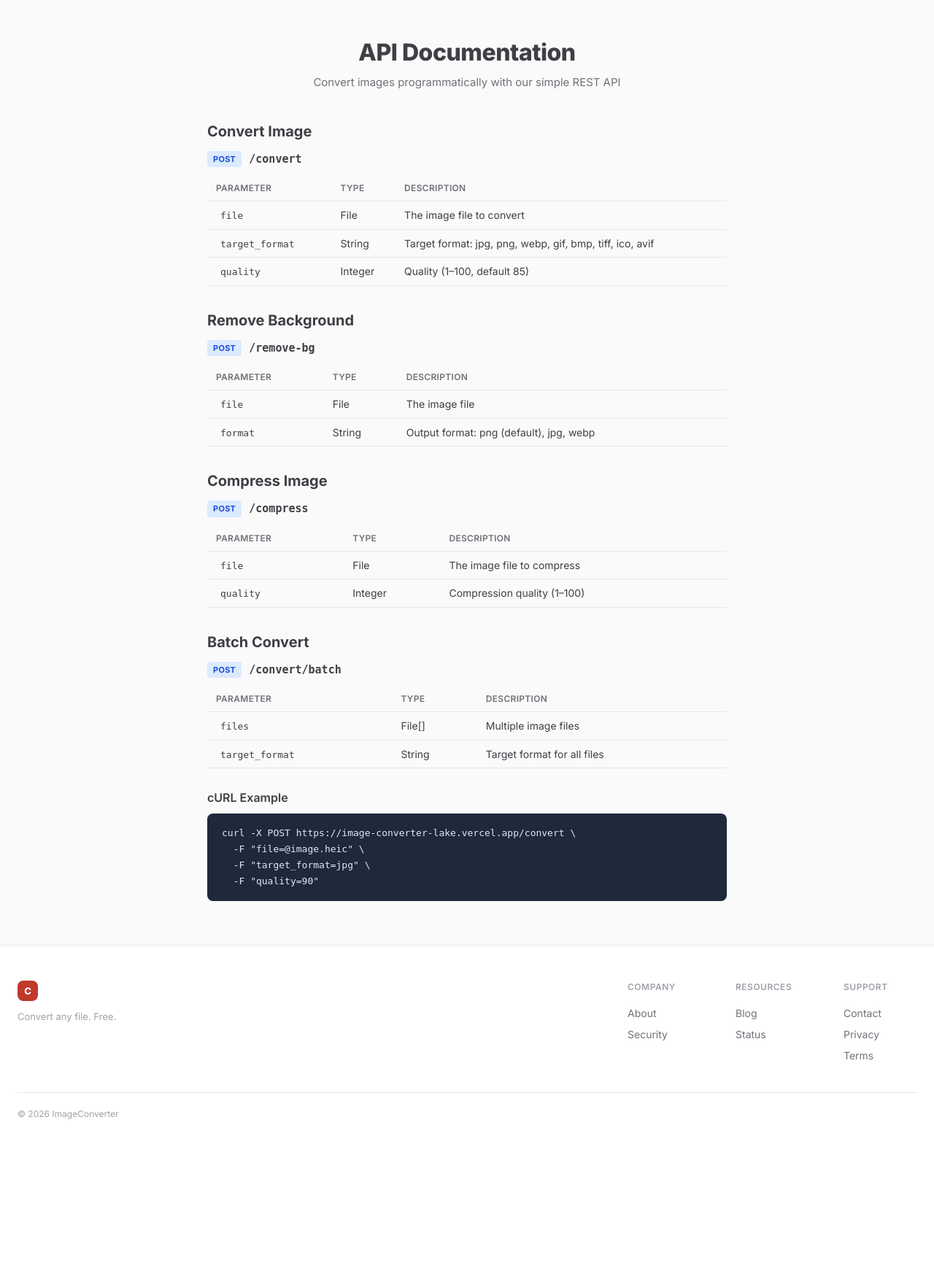
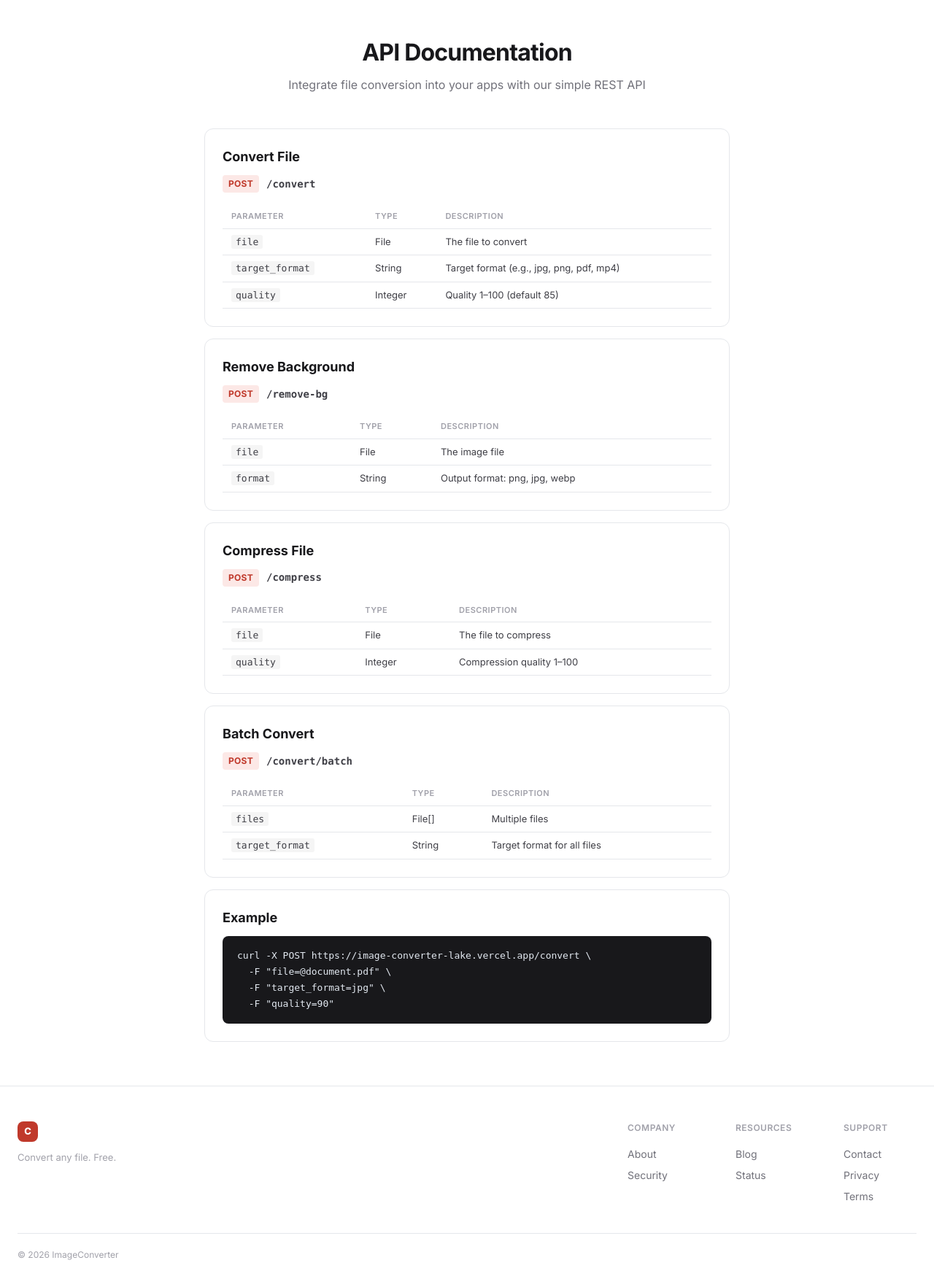
Before and after one commit to Haris-Ahmed83/ImageConverter, a Flask app: page /api in a window 1280 px wide. Shown: the part 64-1817 px from the top of the page at 73% size. Before the commit the page ends 1598 px from the top, so only its background shows below. Run offline with Flask 3, Linux system fonts and the light colour scheme; some libraries are stand-ins or nearby versions.

Commit message:
CloudConvert-style theme on all pages: auth, API, converter, landing

```diff
--- a/static/css/style.css
+++ b/static/css/style.css
@@ -1043,189 +1043,234 @@ footer {
     }
 }
 
-/* ─── PAGE CONTAINERS (API, Pricing) ─── */
+/* ─── PAGE CONTAINERS (API, Formats) ─── */
 .page-container {
-    max-width: 760px;
+    max-width: var(--container);
     margin: 0 auto;
     padding: 48px 24px 60px;
 }
 
 .page-header {
     text-align: center;
-    margin-bottom: 40px;
+    margin-bottom: 48px;
 }
 
 .page-header h1 {
-    font-size: 32px;
-    font-weight: 800;
-    letter-spacing: -0.5px;
+    font-size: 2rem;
+    font-weight: 700;
+    color: var(--text-highlighted);
+    letter-spacing: -0.025em;
+    margin-bottom: 8px;
 }
 
 .page-subtitle {
-    font-size: 15px;
+    font-size: 1rem;
     color: var(--text-secondary);
-    margin-top: 6px;
-}
-
-.page-content h2 {
-    font-size: 20px;
-    font-weight: 700;
-    margin: 32px 0 12px;
-}
-
-.page-content h3 {
-    font-size: 16px;
-    font-weight: 600;
-    margin: 28px 0 10px;
-}
-
-.endpoint {
+}
+
+/* ─── API PAGE ─── */
+.api-section {
+    background: var(--white);
+}
+
+.api-content {
+    display: flex;
+    flex-direction: column;
+    gap: 16px;
+    max-width: 720px;
+    margin: 0 auto;
+}
+
+.api-card {
+    background: var(--white);
+    border: 1px solid var(--border);
+    border-radius: var(--radius-xl);
+    padding: 24px;
+}
+
+.api-card h2 {
+    font-size: 1.125rem;
+    font-weight: 700;
+    margin-bottom: 12px;
+    color: var(--text-highlighted);
+}
+
+.endpoint-label {
     display: flex;
     align-items: center;
     gap: 10px;
-    margin-bottom: 12px;
-}
-
-.endpoint code {
-    font-size: 15px;
-    font-weight: 600;
-    color: var(--text);
-}
-
-.method {
-    font-size: 11px;
+    margin-bottom: 16px;
+}
+
+.endpoint-label code {
+    font-size: 0.875rem;
+    font-weight: 600;
+    color: var(--text);
+    font-family: var(--font-mono);
+}
+
+.method-post {
+    display: inline-flex;
+    align-items: center;
+    font-size: 0.75rem;
     font-weight: 700;
     padding: 3px 8px;
     border-radius: 4px;
+    background: var(--primary-light);
+    color: var(--primary);
     text-transform: uppercase;
     letter-spacing: 0.3px;
 }
 
-.method.post { background: #dbeafe; color: #1d4ed8; }
-
-.page-content table {
+.api-card table {
     width: 100%;
     border-collapse: collapse;
-    margin: 8px 0 16px;
-    font-size: 14px;
-}
-
-.page-content table th,
-.page-content table td {
+    font-size: 0.8125rem;
+}
+
+.api-card table th,
+.api-card table td {
     text-align: left;
     padding: 8px 12px;
     border-bottom: 1px solid var(--border);
 }
 
-.page-content table th {
-    font-weight: 600;
-    color: var(--text-secondary);
-    font-size: 12px;
+.api-card table th {
+    font-weight: 600;
+    color: var(--text-muted);
+    font-size: 0.6875rem;
     text-transform: uppercase;
-    letter-spacing: 0.3px;
-}
-
-.page-content table code {
-    font-size: 13px;
-    background: var(--bg);
+    letter-spacing: 0.5px;
+}
+
+.api-card table code {
+    font-size: 0.8125rem;
+    background: var(--neutral-100);
     padding: 2px 6px;
     border-radius: 3px;
-}
-
-.page-content pre {
-    background: #1e293b;
+    font-family: var(--font-mono);
+}
+
+.api-card pre {
+    background: var(--neutral-900);
     color: #e2e8f0;
     padding: 16px 20px;
     border-radius: var(--radius-lg);
     overflow-x: auto;
-    font-size: 13px;
+    font-size: 0.8125rem;
     line-height: 1.7;
-}
-
-.page-content pre code {
+    font-family: var(--font-mono);
+}
+
+.api-card pre code {
     background: none;
     padding: 0;
     color: inherit;
-    font-size: 13px;
-}
-
-/* ─── AUTH (Login / Register) ─── */
-.auth-page {
-    display: flex;
+    font-size: 0.8125rem;
+}
+
+.code-card {
+    background: var(--white);
+}
+
+/* ─── AUTH PAGES ─── */
+.auth-section {
+    background: var(--neutral-900);
+    min-height: calc(100vh - var(--header-height) - 200px);
+    display: flex;
+    align-items: center;
     justify-content: center;
-    padding-top: 60px;
-}
-
-.auth-card {
-    background: var(--white);
-    border: 1px solid var(--border);
-    border-radius: var(--radius-lg);
+    padding: 48px 24px;
+}
+
+.auth-card-modern {
+    background: var(--neutral-800);
+    border: 1px solid var(--neutral-700);
+    border-radius: var(--radius-xl);
     padding: 40px 32px;
     max-width: 400px;
     width: 100%;
+    box-shadow: inset 0 1px 0 rgb(255 255 255 / 0.06);
+}
+
+.auth-card-header {
     text-align: center;
-}
-
-.auth-card h1 {
-    font-size: 24px;
-    font-weight: 800;
+    margin-bottom: 28px;
+}
+
+.auth-icon {
+    margin-bottom: 16px;
+}
+
+.auth-card-header h1 {
+    font-size: 1.5rem;
+    font-weight: 700;
+    color: #fff;
     margin-bottom: 4px;
 }
 
-.auth-subtitle {
-    font-size: 14px;
-    color: var(--text-secondary);
-    margin-bottom: 28px;
+.auth-card-header p {
+    font-size: 0.875rem;
+    color: var(--neutral-400);
 }
 
 .auth-form {
-    text-align: left;
+    display: flex;
+    flex-direction: column;
 }
 
 .auth-form label {
-    display: block;
-    font-size: 13px;
-    font-weight: 600;
-    color: var(--text);
+    font-size: 0.8125rem;
+    font-weight: 600;
+    color: var(--neutral-300);
     margin-bottom: 6px;
 }
 
 .auth-form input {
     width: 100%;
     padding: 10px 14px;
-    border: 1px solid var(--border);
-    border-radius: var(--radius);
-    font-size: 14px;
+    border: 1px solid var(--neutral-700);
+    border-radius: var(--radius-lg);
+    font-size: 0.875rem;
+    font-family: var(--font-sans);
     outline: none;
     margin-bottom: 18px;
-    transition: border-color 0.15s;
+    background: var(--neutral-900);
+    color: #fff;
+    transition: border-color 150ms;
+}
+
+.auth-form input::placeholder {
+    color: var(--neutral-500);
 }
 
 .auth-form input:focus {
     border-color: var(--primary);
-    box-shadow: 0 0 0 3px rgba(59, 130, 246, 0.1);
-}
-
-.auth-btn {
+    box-shadow: 0 0 0 3px rgba(192, 57, 43, 0.15);
+}
+
+.auth-form-btn {
     width: 100%;
-    padding: 11px 18px;
-    font-size: 15px;
-}
-
-.auth-footer {
-    font-size: 13px;
-    color: var(--text-secondary);
+    padding: 12px 18px;
+    font-size: 0.9375rem;
+    margin-top: 4px;
+}
+
+.auth-footer-modern {
+    text-align: center;
+    font-size: 0.8125rem;
+    color: var(--neutral-400);
     margin-top: 20px;
 }
 
-.auth-footer a {
-    color: var(--primary);
+.auth-footer-modern a {
+    color: var(--primary-400);
     text-decoration: none;
     font-weight: 600;
 }
 
-.auth-footer a:hover {
-    text-decoration: underline;
+.auth-footer-modern a:hover {
+    color: var(--primary-300);
 }
 
 /* ─── HEADER ACTIVE LINK ─── */
--- a/templates/api.html
+++ b/templates/api.html
@@ -1,63 +1,75 @@
 {% extends "base.html" %}
-{% block title %}API — Image Converter API Documentation{% endblock %}
-{% block meta_desc %}Use our free REST API to convert, compress, and remove backgrounds from images programmatically.{% endblock %}
+{% block title %}API — ImageConverter API Documentation{% endblock %}
+{% block meta_desc %}Use our free REST API to convert, compress, and remove backgrounds from files programmatically.{% endblock %}
 {% block content %}
+<section class="api-section">
     <div class="page-container">
         <div class="page-header">
             <h1>API Documentation</h1>
-        <p class="page-subtitle">Convert images programmatically with our simple REST API</p>
+            <p class="page-subtitle">Integrate file conversion into your apps with our simple REST API</p>
         </div>
-    <div class="page-content">
-        <h2>Convert Image</h2>
-        <div class="endpoint">
-            <span class="method post">POST</span>
+        <div class="api-content">
+            <div class="api-card">
+                <h2>Convert File</h2>
+                <div class="endpoint-label">
+                    <span class="method-post">POST</span>
                     <code>/convert</code>
                 </div>
                 <table>
                     <tr><th>Parameter</th><th>Type</th><th>Description</th></tr>
-            <tr><td><code>file</code></td><td>File</td><td>The image file to convert</td></tr>
-            <tr><td><code>target_format</code></td><td>String</td><td>Target format: jpg, png, webp, gif, bmp, tiff, ico, avif</td></tr>
-            <tr><td><code>quality</code></td><td>Integer</td><td>Quality (1–100, default 85)</td></tr>
+                    <tr><td><code>file</code></td><td>File</td><td>The file to convert</td></tr>
+                    <tr><td><code>target_format</code></td><td>String</td><td>Target format (e.g., jpg, png, pdf, mp4)</td></tr>
+                    <tr><td><code>quality</code></td><td>Integer</td><td>Quality 1–100 (default 85)</td></tr>
                 </table>
+            </div>
 
+            <div class="api-card">
                 <h2>Remove Background</h2>
-        <div class="endpoint">
-            <span class="method post">POST</span>
+                <div class="endpoint-label">
+                    <span class="method-post">POST</span>
                     <code>/remove-bg</code>
                 </div>
                 <table>
                     <tr><th>Parameter</th><th>Type</th><th>Description</th></tr>
                     <tr><td><code>file</code></td><td>File</td><td>The image file</td></tr>
-            <tr><td><code>format</code></td><td>String</td><td>Output format: png (default), jpg, webp</td></tr>
+                    <tr><td><code>format</code></td><td>String</td><td>Output format: png, jpg, webp</td></tr>
                 </table>
+            </div>
 
-        <h2>Compress Image</h2>
-        <div class="endpoint">
-            <span class="method post">POST</span>
+            <div class="api-card">
+                <h2>Compress File</h2>
+                <div class="endpoint-label">
+                    <span class="method-post">POST</span>
                     <code>/compress</code>
                 </div>
                 <table>
                     <tr><th>Parameter</th><th>Type</th><th>Description</th></tr>
-            <tr><td><code>file</code></td><td>File</td><td>The image file to compress</td></tr>
-            <tr><td><code>quality</code></td><td>Integer</td><td>Compression quality (1–100)</td></tr>
+                    <tr><td><code>file</code></td><td>File</td><td>The file to compress</td></tr>
+                    <tr><td><code>quality</code></td><td>Integer</td><td>Compression quality 1–100</td></tr>
                 </table>
+            </div>
 
+            <div class="api-card">
                 <h2>Batch Convert</h2>
-        <div class="endpoint">
-            <span class="method post">POST</span>
+                <div class="endpoint-label">
+                    <span class="method-post">POST</span>
                     <code>/convert/batch</code>
                 </div>
                 <table>
                     <tr><th>Parameter</th><th>Type</th><th>Description</th></tr>
-            <tr><td><code>files</code></td><td>File[]</td><td>Multiple image files</td></tr>
+                    <tr><td><code>files</code></td><td>File[]</td><td>Multiple files</td></tr>
                     <tr><td><code>target_format</code></td><td>String</td><td>Target format for all files</td></tr>
                 </table>
+            </div>
 
-        <h3>cURL Example</h3>
+            <div class="api-card code-card">
+                <h2>Example</h2>
                 <pre><code>curl -X POST https://image-converter-lake.vercel.app/convert \
-  -F "file=@image.heic" \
+  -F "file=@document.pdf" \
   -F "target_format=jpg" \
   -F "quality=90"</code></pre>
             </div>
         </div>
+    </div>
+</section>
 {% endblock %}
```
Also changed, not shown: templates/login.html (+15 -10 lines), templates/register.html (+16 -11 lines). Lines whose indentation alone changed are shown as unchanged.
